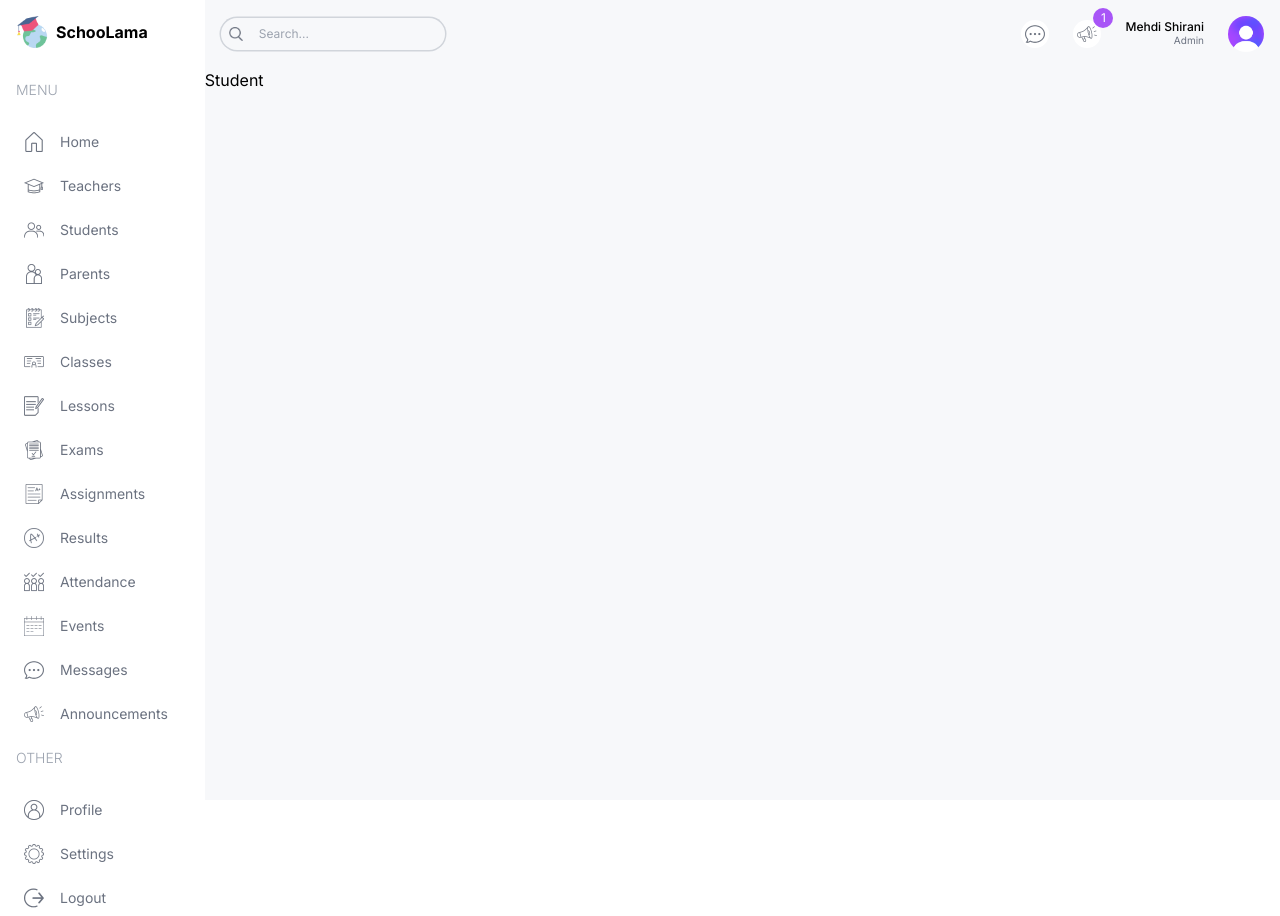
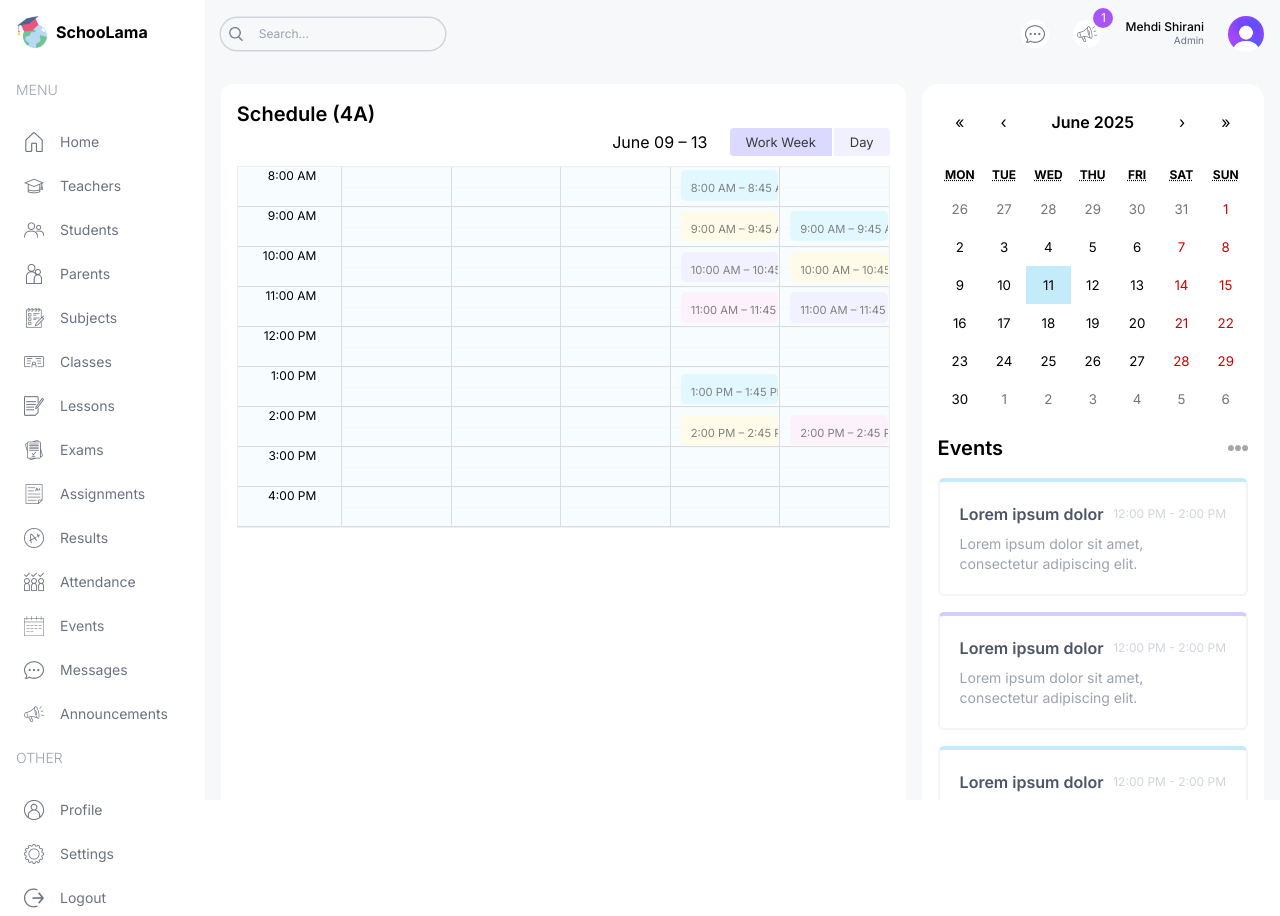
Before and after one commit to m3hdi-shirani/dashboard-next.js, a Next.js app: page /student in a window 1280 px wide. Built offline with nearby package versions, Linux system fonts and the light colour scheme.

Commit message:
Add the BigCalendar component

```diff
--- a/src/app/(dashboard)/student/page.tsx
+++ b/src/app/(dashboard)/student/page.tsx
@@ -1,7 +1,25 @@
+import Announcements from "@/components/Announcements";
+import BigCalendar from "@/components/BigCalendar";
+import EventCalendar from "@/components/EventCalendar";
 import React from "react";
 
 const Student = () => {
-  return <div>Student</div>;
+  return (
+    <div className="p-4 flex flex-col md:flex-row gap-4">
+      {/* Left */}
+      <div className="w-full xl:w-2/3">
+        <div className="h-full bg-white rounded-xl p-4">
+          <h1 className="text-xl font-semibold">Schedule (4A)</h1>
+          <BigCalendar />
+        </div>
+      </div>
+      {/* Right */}
+      <div className="w-full xl:w-1/3 flex flex-col gap-8">
+        <EventCalendar />
+        <Announcements />
+      </div>
+    </div>
+  );
 };
 
 export default Student;
--- a/src/app/globals.css
+++ b/src/app/globals.css
@@ -2,6 +2,8 @@
 @tailwind components;
 @tailwind utilities;
 
+
+/* React Calendar */
 .react-calendar{
     width: 100% !important;
     border: none !important;
@@ -16,3 +18,99 @@
 .react-calendar__navigation__label__labelText{
     font-weight: 600;
 }
+
+/* Big Calendar */
+
+.rbc-btn-group:first-child{
+    display: none !important;
+}
+
+.rbc-toolbar-label{
+    text-align: right !important;
+    padding: 0px 20px !important;
+}
+
+.rbc-btn-group:last-child{
+    font-size: 13px !important;
+}
+
+.rbc-btn-group:last-child button{
+    border: none !important;
+    background-color: #F1F0FF !important;
+    margin-left: 2px !important;
+}
+
+.rbc-toolbar button.rbc-active{
+    background-color: #dbdafe !important;
+    box-shadow: none !important;
+}
+
+.rbc-time-view{
+    border-color: #eee !important;
+}
+
+.rbc-time-header{
+    display: none !important;
+}
+
+.rbc-time-content{
+    border: none !important;
+}
+
+.rbc-time-gutter.rbc-time-column{
+    font-size: 12px !important;
+}
+
+.rbc-time-gutter.rbc-time-column .rbc-timeslot-group{
+    padding: 0px 20px !important;
+}
+
+.rbc-timeslot-group{
+    background-color: #f7fdff !important;
+}
+
+.rbc-day-slot{
+    font-size: 14px !important;
+}
+
+.rbc-event{
+    border: none !important;
+    color: black !important;
+    padding: 10px !important;
+    margin: 10px !important;
+    width: 99% !important;
+}
+
+.rbc-event:nth-child(1) {
+  background-color: #e2f8ff !important;
+}
+.rbc-event:nth-child(2) {
+  background-color: #fefce8 !important;
+}
+.rbc-event:nth-child(3) {
+  background-color: #f2f1ff !important;
+}
+.rbc-event:nth-child(4) {
+  background-color: #fdf2fb !important;
+}
+.rbc-event:nth-child(5) {
+  background-color: #e2f8ff !important;
+}
+.rbc-event:nth-child(6) {
+  background-color: #fefce8 !important;
+}
+.rbc-event:nth-child(7) {
+  background-color: #f2f1ff !important;
+}
+.rbc-event:nth-child(8) {
+  background-color: #fdf2fb !important;
+}
+
+.rbc-event-label{
+  color: gray !important;
+  margin-bottom: 5px;
+}
+
+.rbc-day-slot .rbc-events-container{
+    top: -7px !important;
+}
--- /dev/null
+++ b/src/components/BigCalendar.tsx
@@ -0,0 +1,36 @@
+"use client";
+
+import { Calendar, momentLocalizer, View, Views } from "react-big-calendar";
+import moment from "moment";
+import { calendarEvents } from "@/lib/data";
+import "react-big-calendar/lib/css/react-big-calendar.css";
+import { useState } from "react";
+
+const localizer = momentLocalizer(moment);
+
+const BigCalendar = () => {
+  const [view, setView] = useState<View>(Views.WORK_WEEK);
+
+  const handleOnchageView = (selectedView: View) => {
+    setView(selectedView);
+  };
+
+  return (
+    <div>
+      <Calendar
+        localizer={localizer}
+        events={calendarEvents}
+        startAccessor="start"
+        endAccessor="end"
+        style={{ height: "98%" }}
+        views={["work_week", "day"]}
+        view={view}
+        onView={handleOnchageView}
+        min={new Date(2025, 5, 0, 8, 0, 0)}
+        max={new Date(2025, 7, 0, 17, 0, 0)}
+      />
+    </div>
+  );
+};
+
+export default BigCalendar;
--- a/src/lib/data.ts
+++ b/src/lib/data.ts
@@ -921,143 +921,143 @@
   {
     title: "Math",
     allDay: false,
-    start: new Date(2024, 7, 12, 8, 0),
-    end: new Date(2024, 7, 12, 8, 45),
+    start: new Date(2025, 5, 12, 8, 0),
+    end: new Date(2025, 5, 12, 8, 45),
   },
   {
     title: "English",
     allDay: false,
-    start: new Date(2024, 7, 12, 9, 0),
-    end: new Date(2024, 7, 12, 9, 45),
+    start: new Date(2025, 5, 12, 9, 0),
+    end: new Date(2025, 5, 12, 9, 45),
   },
   {
     title: "Biology",
     allDay: false,
-    start: new Date(2024, 7, 12, 10, 0),
-    end: new Date(2024, 7, 12, 10, 45),
+    start: new Date(2025, 5, 12, 10, 0),
+    end: new Date(2025, 5, 12, 10, 45),
   },
   {
     title: "Physics",
     allDay: false,
-    start: new Date(2024, 7, 12, 11, 0),
-    end: new Date(2024, 7, 12, 11, 45),
+    start: new Date(2025, 5, 12, 11, 0),
+    end: new Date(2025, 5, 12, 11, 45),
   },
   {
     title: "Chemistry",
     allDay: false,
-    start: new Date(2024, 7, 12, 13, 0),
-    end: new Date(2024, 7, 12, 13, 45),
+    start: new Date(2025, 5, 12, 13, 0),
+    end: new Date(2025, 5, 12, 13, 45),
   },
   {
     title: "History",
     allDay: false,
-    start: new Date(2024, 7, 12, 14, 0),
-    end: new Date(2024, 7, 12, 14, 45),
+    start: new Date(2025, 5, 12, 14, 0),
+    end: new Date(2025, 5, 12, 14, 45),
   },
   {
     title: "English",
     allDay: false,
-    start: new Date(2024, 7, 13, 9, 0),
-    end: new Date(2024, 7, 13, 9, 45),
+    start: new Date(2025, 5, 13, 9, 0),
+    end: new Date(2025, 5, 13, 9, 45),
   },
   {
     title: "Biology",
     allDay: false,
-    start: new Date(2024, 7, 13, 10, 0),
-    end: new Date(2024, 7, 13, 10, 45),
+    start: new Date(2025, 5, 13, 10, 0),
+    end: new Date(2025, 5, 13, 10, 45),
   },
   {
     title: "Physics",
     allDay: false,
-    start: new Date(2024, 7, 13, 11, 0),
-    end: new Date(2024, 7, 13, 11, 45),
+    start: new Date(2025, 5, 13, 11, 0),
+    end: new Date(2025, 5, 13, 11, 45),
   },
 
   {
     title: "History",
     allDay: false,
-    start: new Date(2024, 7, 13, 14, 0),
-    end: new Date(2024, 7, 13, 14, 45),
+    start: new Date(2025, 5, 13, 14, 0),
+    end: new Date(2025, 5, 13, 14, 45),
   },
   {
     title: "Math",
     allDay: false,
-    start: new Date(2024, 7, 14, 8, 0),
-    end: new Date(2024, 7, 14, 8, 45),
+    start: new Date(2025, 5, 14, 8, 0),
+    end: new Date(2025, 5, 14, 8, 45),
   },
   {
     title: "Biology",
     allDay: false,
-    start: new Date(2024, 7, 14, 10, 0),
-    end: new Date(2024, 7, 14, 10, 45),
+    start: new Date(2025, 5, 14, 10, 0),
+    end: new Date(2025, 5, 14, 10, 45),
   },
 
   {
     title: "Chemistry",
     allDay: false,
-    start: new Date(2024, 7, 14, 13, 0),
-    end: new Date(2024, 7, 14, 13, 45),
+    start: new Date(2025, 5, 14, 13, 0),
+    end: new Date(2025, 5, 14, 13, 45),
   },
   {
     title: "History",
     allDay: false,
-    start: new Date(2024, 7, 14, 14, 0),
-    end: new Date(2024, 7, 13, 14, 45),
+    start: new Date(2025, 5, 14, 14, 0),
+    end: new Date(2025, 5, 13, 14, 45),
   },
   {
     title: "English",
     allDay: false,
-    start: new Date(2024, 7, 15, 9, 0),
-    end: new Date(2024, 7, 15, 9, 45),
+    start: new Date(2025, 5, 15, 9, 0),
+    end: new Date(2025, 5, 15, 9, 45),
   },
   {
     title: "Biology",
     allDay: false,
-    start: new Date(2024, 7, 15, 10, 0),
-    end: new Date(2024, 7, 15, 10, 45),
+    start: new Date(2025, 5, 15, 10, 0),
+    end: new Date(2025, 5, 15, 10, 45),
   },
   {
     title: "Physics",
     allDay: false,
-    start: new Date(2024, 7, 15, 11, 0),
-    end: new Date(2024, 7, 15, 11, 45),
+    start: new Date(2025, 5, 15, 11, 0),
+    end: new Date(2025, 5, 15, 11, 45),
   },
 
   {
     title: "History",
     allDay: false,
-    start: new Date(2024, 7, 15, 14, 0),
-    end: new Date(2024, 7, 15, 14, 45),
+    start: new Date(2025, 5, 15, 14, 0),
+    end: new Date(2025, 5, 15, 14, 45),
   },
   {
     title: "Math",
     allDay: false,
-    start: new Date(2024, 7, 16, 8, 0),
-    end: new Date(2024, 7, 16, 8, 45),
+    start: new Date(2025, 5, 16, 8, 0),
+    end: new Date(2025, 5, 16, 8, 45),
   },
   {
     title: "English",
     allDay: false,
-    start: new Date(2024, 7, 16, 9, 0),
-    end: new Date(2024, 7, 16, 9, 45),
+    start: new Date(2025, 5, 16, 9, 0),
+    end: new Date(2025, 5, 16, 9, 45),
   },
 
   {
     title: "Physics",
     allDay: false,
-    start: new Date(2024, 7, 16, 11, 0),
-    end: new Date(2024, 7, 16, 11, 45),
+    start: new Date(2025, 5, 16, 11, 0),
+    end: new Date(2025, 5, 16, 11, 45),
   },
   {
     title: "Chemistry",
     allDay: false,
-    start: new Date(2024, 7, 16, 13, 0),
-    end: new Date(2024, 7, 16, 13, 45),
+    start: new Date(2025, 5, 16, 13, 0),
+    end: new Date(2025, 5, 16, 13, 45),
   },
   {
     title: "History",
     allDay: false,
-    start: new Date(2024, 7, 16, 14, 0),
-    end: new Date(2024, 7, 16, 14, 45),
+    start: new Date(2025, 5, 16, 14, 0),
+    end: new Date(2025, 5, 16, 14, 45),
   },
 ];
```
